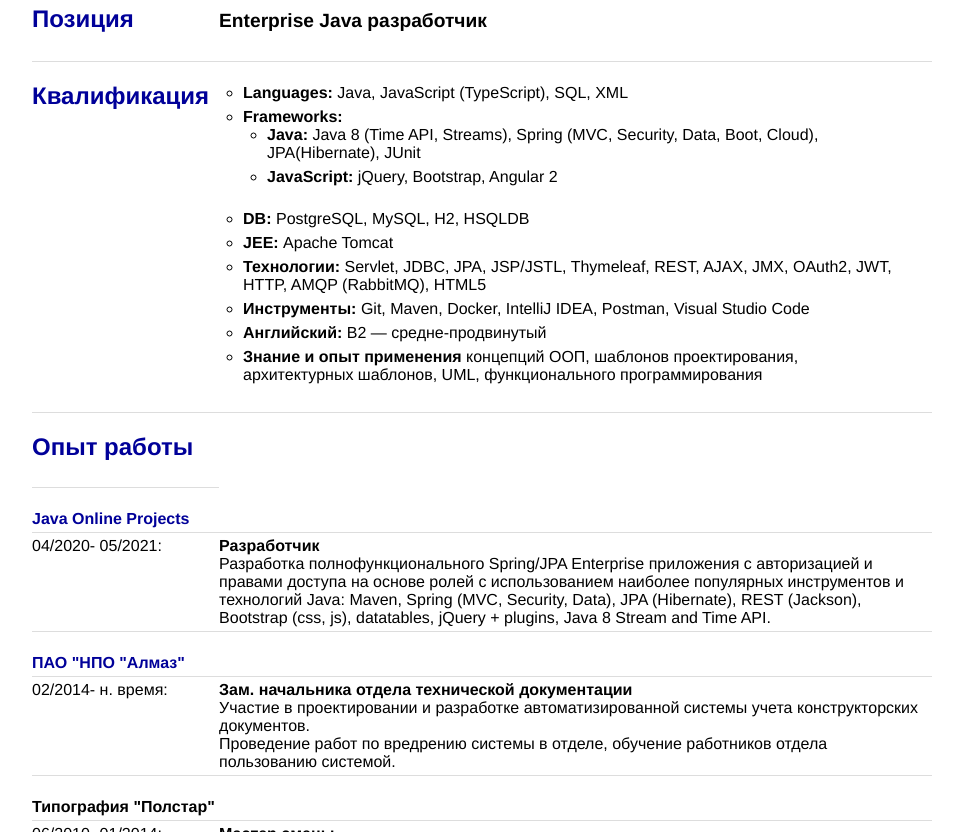
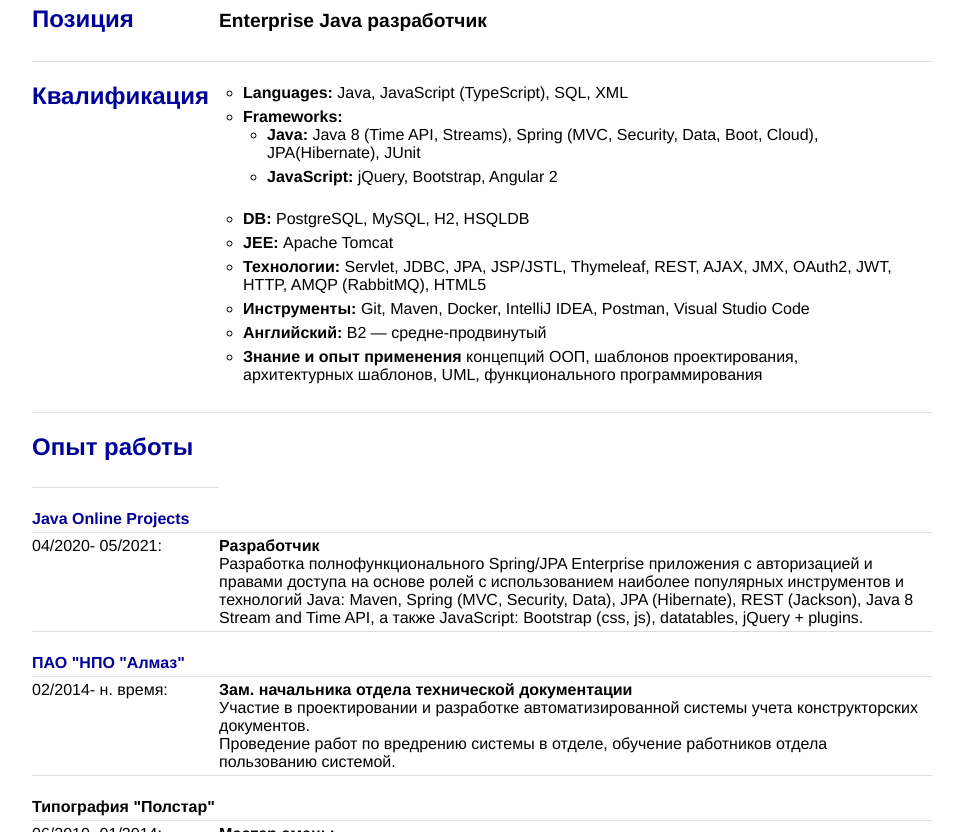
Before and after one commit to igar15/igar15.github.io, a plain HTML site: page index.html in a window 1280 px wide. Shown: the part 331-1163 px from the top of the page, without its empty margins (158-1121 px from the left). Drawn offline with Linux system fonts and the light colour scheme.

Commit message:
update index.html

```diff
--- a/index.html
+++ b/index.html
@@ -69,8 +69,8 @@
 					<td><strong>Разработчик</strong><br>
 						Разработка полнофункционального Spring/JPA Enterprise приложения c авторизацией и правами доступа на основе ролей
 						с использованием наиболее популярных инструментов и технологий Java:
-						Maven, Spring (MVC, Security, Data), JPA (Hibernate), REST (Jackson),<br>
-						Bootstrap (css, js), datatables, jQuery + plugins, Java 8 Stream and Time API.
+						Maven, Spring (MVC, Security, Data), JPA (Hibernate), REST (Jackson), Java 8 Stream and Time API,
+						а также JavaScript: Bootstrap (css, js), datatables, jQuery + plugins.
                     </td>
                 </tr>
                 <tr>
```
